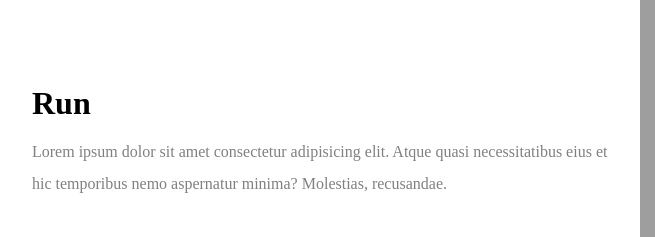
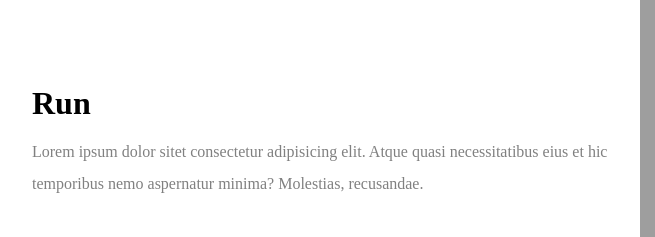
Before and after one commit to LiseRochat/TP05-Full-Integration-Grid, a plain HTML site: page index.html in a window 1280 px wide. Shown: the top 237 px of the page, 0-655 px from the left. Drawn offline with Linux system fonts and the light colour scheme; grey boxes are pictures that could not be loaded.

Commit message:
Add Screenshot Project

```diff
--- a/index.html
+++ b/index.html
@@ -19,7 +19,7 @@
     <article class="run">
         <div class="txt">
             <h1>Run</h1>
-            <p>Lorem ipsum dolor sit amet consectetur adipisicing elit. Atque quasi necessitatibus eius et hic temporibus nemo aspernatur minima? Molestias, recusandae.</p>
+            <p>Lorem ipsum dolor sitet consectetur adipisicing elit. Atque quasi necessitatibus eius et hic temporibus nemo aspernatur minima? Molestias, recusandae.</p>
             <button class="button">Get strated</button>
         </div>
         <div class="img-run">
```
Also changed, not shown: assets/img/screenshot01.png (added).
